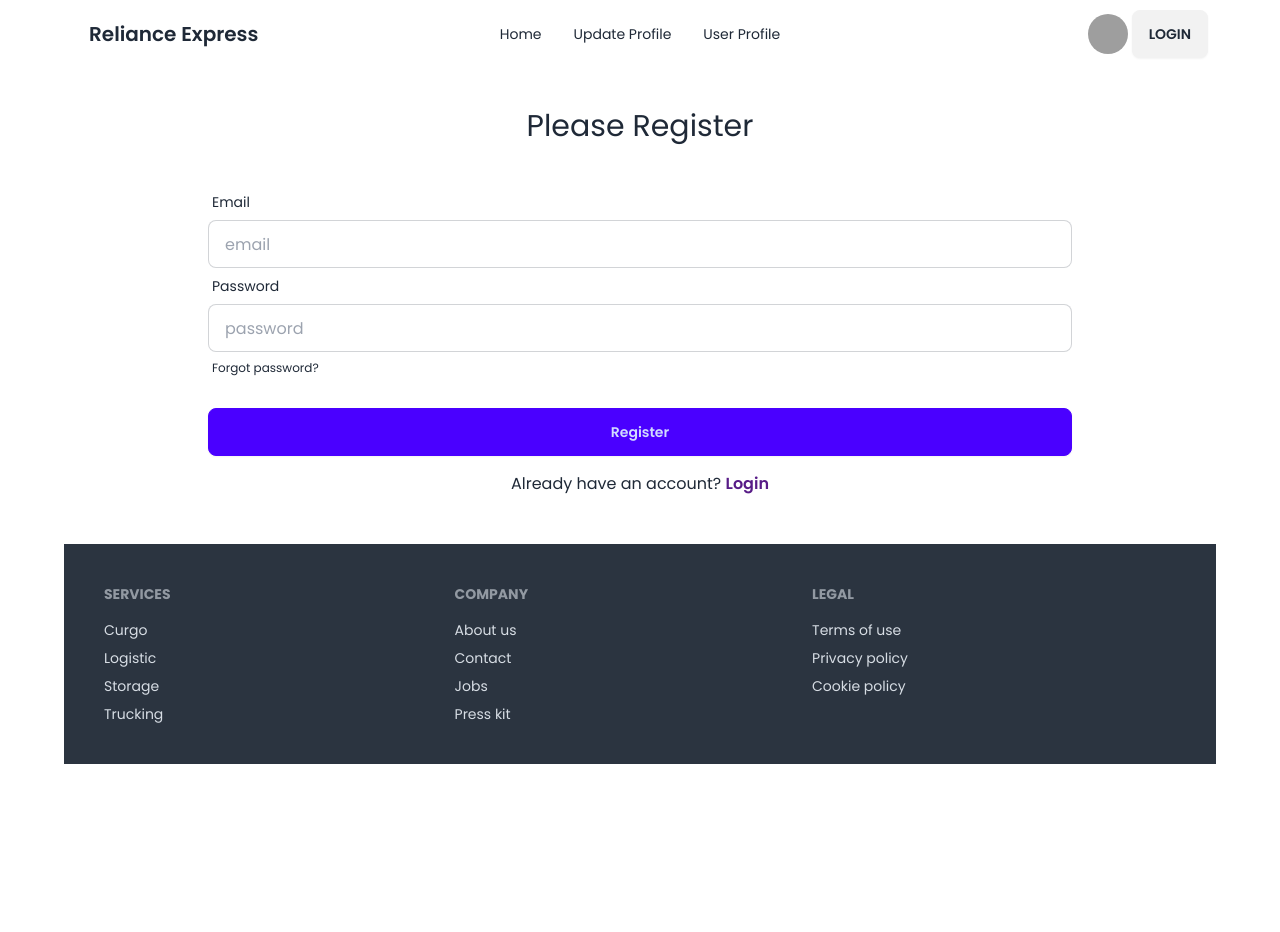
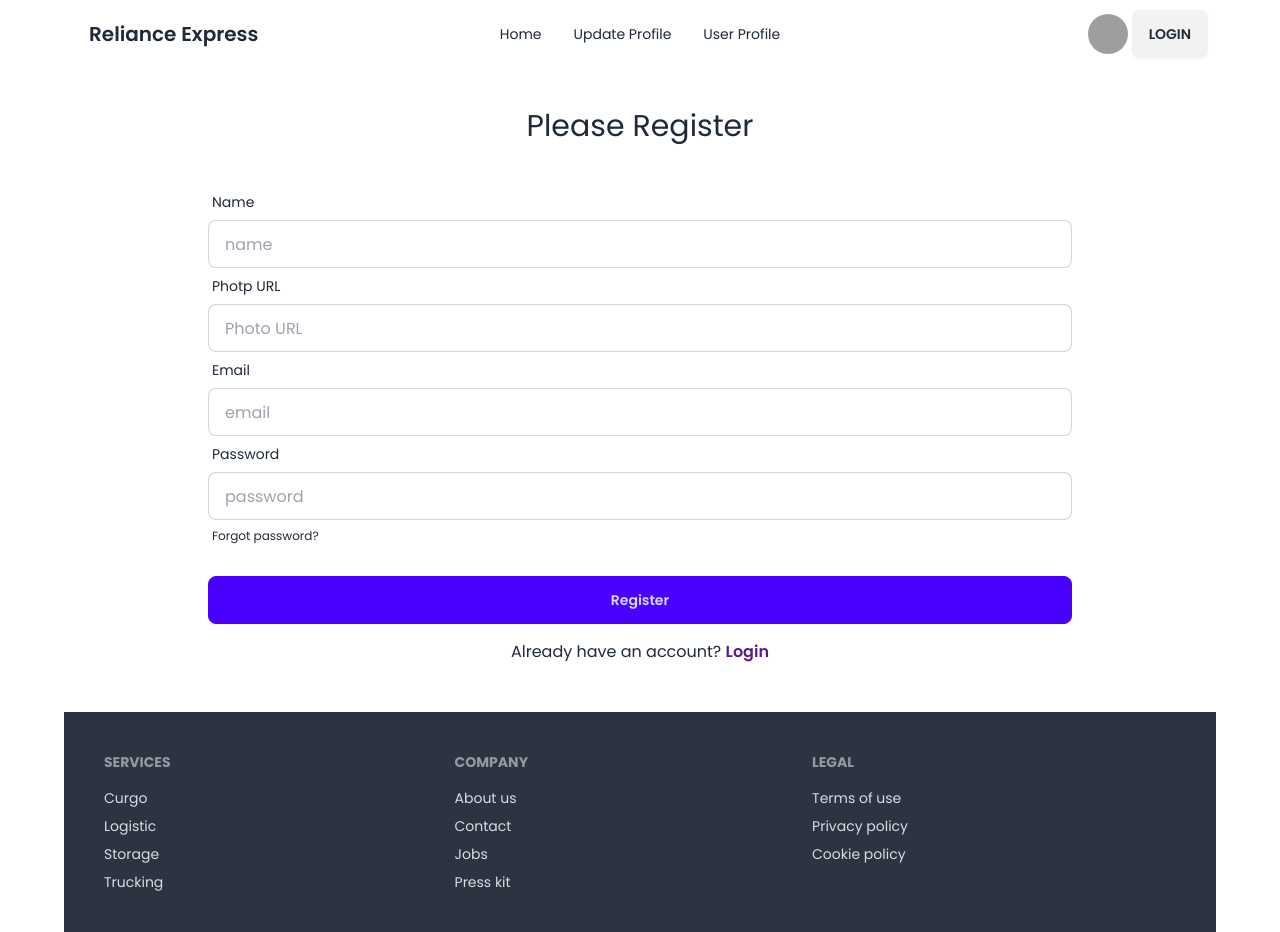
Before and after one commit to nahar-nur/reliance-express-auth, a React (Vite) app: page /register in a window 1280 px wide. Before the commit the page ends 800 px from the top, so only its background shows below. Built offline with nearby package versions, Linux system fonts and the light colour scheme; grey boxes are pictures that could not be loaded.

Commit message:
create error page

```diff
--- /dev/null
+++ b/src/pages/Error/Error.jsx
@@ -0,0 +1,11 @@
+import ErrorPic from '../../assets/images/icon/404.gif'
+const Error = () => {
+    return (
+        <div className='mx-auto my-10'>
+            <h3 className='text-3xl text-center text-red-600'>Opps...!!!!</h3>
+            <img className='text-center' src={ErrorPic} alt="" />
+        </div>
+    );
+};
+
+export default Error;
--- a/src/pages/Home/Register/Register.jsx
+++ b/src/pages/Home/Register/Register.jsx
@@ -2,7 +2,7 @@ import { Link } from "react-router-dom";
 
 
 const Register = () => {
-    const handleRegister = e =>{
+    const handleRegister = e => {
         e.preventDefault();
         console.log(e.currentTarget);
         const form = new FormData(e.currentTarget);
@@ -15,10 +15,23 @@ const Register = () => {
             <form onSubmit={handleRegister} className=" md:w-3/4 lg: w-1/2 mx-auto ">
                 <div className="form-control">
                     <label className="label">
+                        <span className="label-text">Name</span>
+                    </label>
+                    <input type="text" name="name" placeholder="name"
+                        className="input input-bordered" required />
+                </div>
+                <div className="form-control">
+                    <label className="label">
+                        <span className="label-text">Photp URL</span>
+                    </label>
+                    <input type="text" name="photo" placeholder="Photo URL"
+                        className="input input-bordered" required />
+                </div>
+                <div className="form-control">
+                    <label className="label">
                         <span className="label-text">Email</span>
                     </label>
-                            <input type="email" name="email" placeholder="email" className="input
-input-bordered" required />
+                    <input type="email" name="email" placeholder="email" className="input input-bordered" required />
                 </div>
                 <div className="form-control">
                     <label className="label">
--- a/src/routs/Routs.jsx
+++ b/src/routs/Routs.jsx
@@ -6,11 +6,13 @@ import Home from "../pages/Home/Home";
 import Service from '../pages/Home/SerceCard/Sevice'
 import Login from "../pages/Home/Login/Login";
 import Register from "../pages/Home/Register/Register";
+import Error from "../pages/Error/Error";
 
 const router = createBrowserRouter([
     {
       path: "/",
       element: <Root></Root>,
+      errorElement: <Error></Error>,
       children:[
       {
         path: '/',
```
Lines whose indentation alone changed are shown as unchanged.
